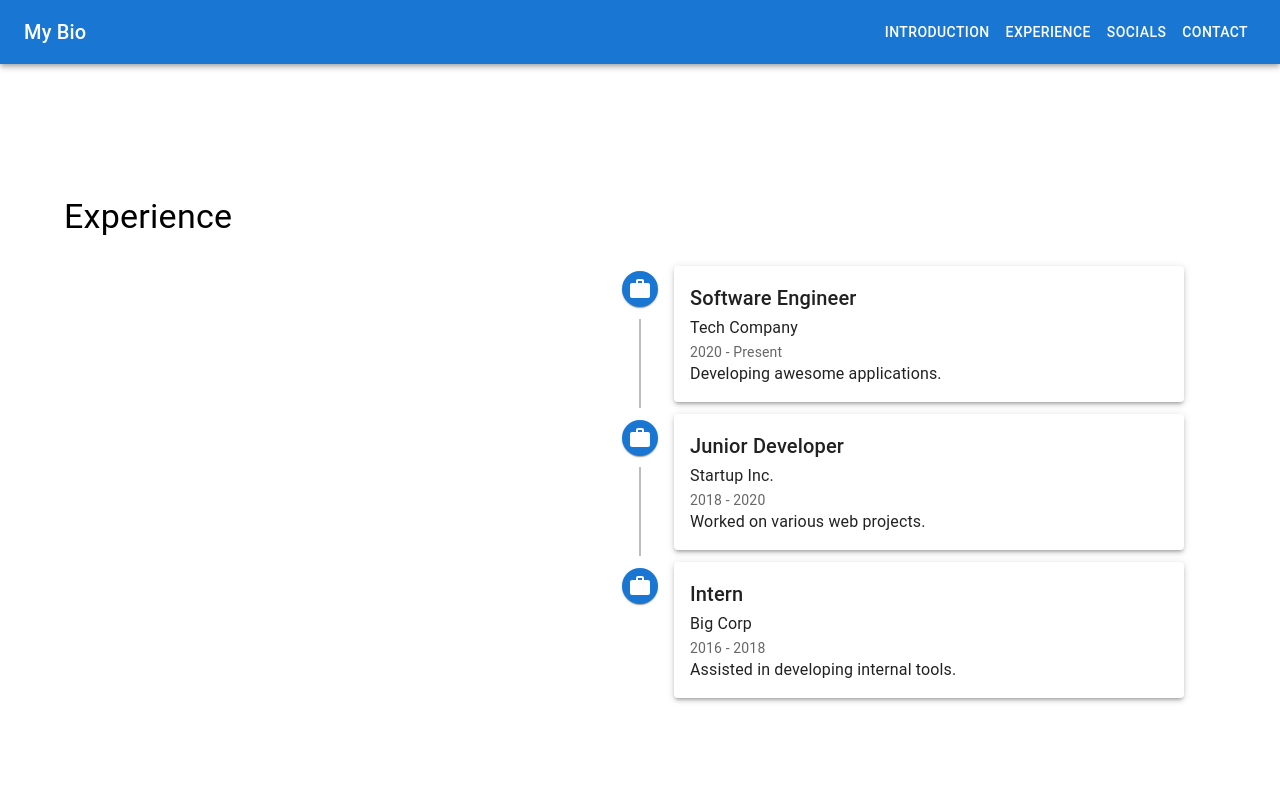
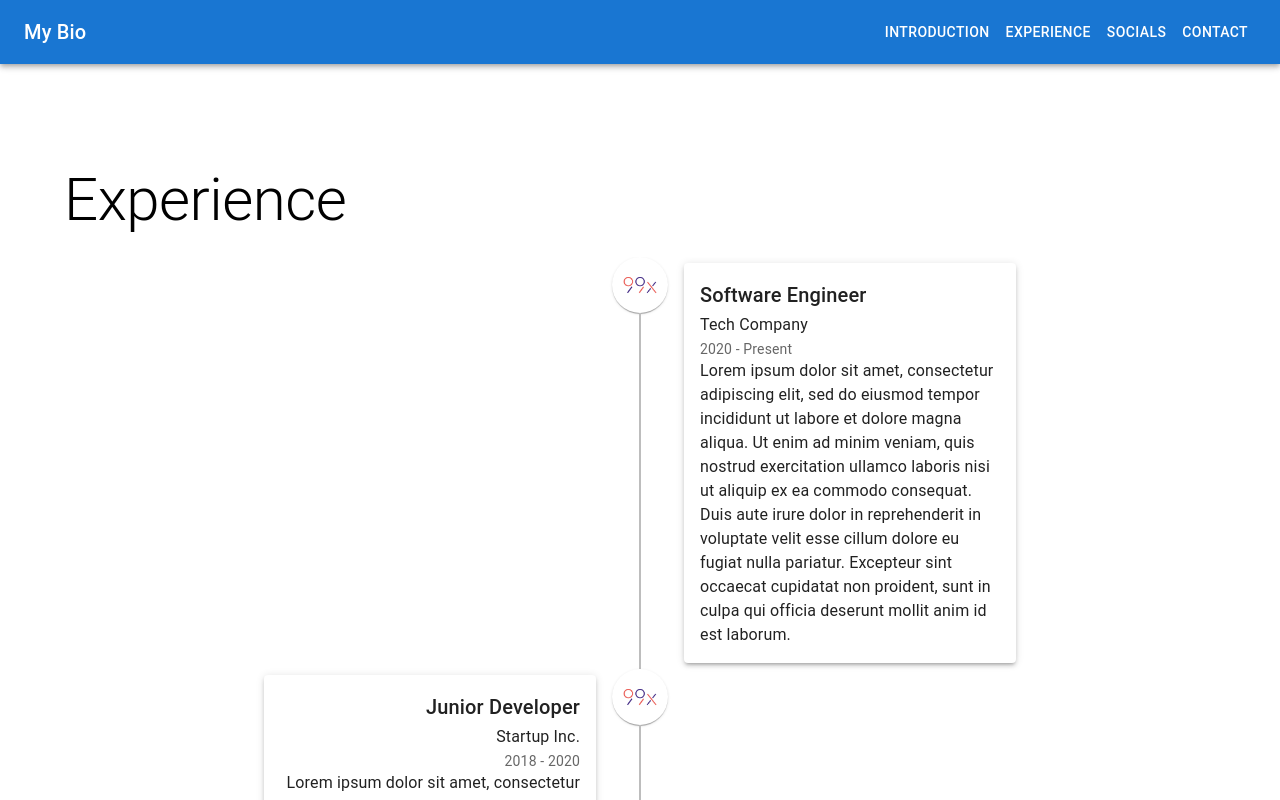
Before and after one commit to isuru117/portfolio, a React (Create React App) app: page /experience in a window 1280 px wide. Shown: the top 800 px of the page. Built offline with nearby package versions, Linux system fonts and the light colour scheme.

Commit message:
add scroll container with snapping

```diff
--- a/src/components/Experience/Experience.tsx
+++ b/src/components/Experience/Experience.tsx
@@ -1,53 +1,87 @@
 import React from 'react';
-import { Container, Typography, Paper } from '@mui/material';
-import WorkIcon from '@mui/icons-material/Work';
+import { Container, Typography, Paper, Box } from '@mui/material';
 import { TimelineItem, TimelineSeparator, TimelineDot, TimelineConnector, TimelineContent, Timeline } from '@mui/lab';
+import logo_99x from '../../assets/logos/99x.png';
 
 const experiences = [
     {
         date: '2020 - Present',
         title: 'Software Engineer',
         company: 'Tech Company',
-        description: 'Developing awesome applications.',
+        description: 'Lorem ipsum dolor sit amet, consectetur adipiscing elit, sed do eiusmod tempor incididunt ut labore et dolore magna aliqua. Ut enim ad minim veniam, quis nostrud exercitation ullamco laboris nisi ut aliquip ex ea commodo consequat. Duis aute irure dolor in reprehenderit in voluptate velit esse cillum dolore eu fugiat nulla pariatur. Excepteur sint occaecat cupidatat non proident, sunt in culpa qui officia deserunt mollit anim id est laborum.',
+        icon: logo_99x
     },
     {
         date: '2018 - 2020',
         title: 'Junior Developer',
         company: 'Startup Inc.',
-        description: 'Worked on various web projects.',
+        description: 'Lorem ipsum dolor sit amet, consectetur adipiscing elit, sed do eiusmod tempor incididunt ut labore et dolore magna aliqua. Ut enim ad minim veniam, quis nostrud exercitation ullamco laboris nisi ut aliquip ex ea commodo consequat. Duis aute irure dolor in reprehenderit in voluptate velit esse cillum dolore eu fugiat nulla pariatur. Excepteur sint occaecat cupidatat non proident, sunt in culpa qui officia deserunt mollit anim id est laborum.',
+        icon: logo_99x
     },
     {
         date: '2016 - 2018',
         title: 'Intern',
         company: 'Big Corp',
         description: 'Assisted in developing internal tools.',
+        icon: logo_99x
+    },
+    {
+        date: '2016 - 2018',
+        title: 'Intern',
+        company: 'Big Corp',
+        description: 'Assisted in developing internal tools.',
+        icon: logo_99x
     },
 ];
 
 const Experience: React.FC = () => {
 
     return (
-        <Container sx={
-            {
-                maxHeight: '80vh',
-                overflowY: 'auto',
-                marginTop: 2,
-                padding: 2
-            }}>
-            <Typography variant="h4" component="h1" gutterBottom>
+        <Container sx={{ height: '100vh', display: 'flex', flexDirection: 'column', overflow: 'hidden' }}>
+            <Typography variant="h2" gutterBottom>
                 Experience
             </Typography>
-            <Timeline>
+            <Box sx={{
+                flexGrow: 1,
+                overflowY: 'auto',
+                padding: 2,
+                scrollSnapType: 'y mandatory',
+                scrollBehavior: 'smooth',  // Enable smooth scrolling
+                '&::-webkit-scrollbar': { display: 'none' },
+                scrollbarWidth: 'none',
+            }}>
+                <Timeline position="alternate">
                     {experiences.map((experience, index) => (
-                    <TimelineItem key={index}>
+                        <TimelineItem
+                            key={index}
+                            sx={{
+                                scrollSnapAlign: 'start',
+                            }}
+                        >
                             <TimelineSeparator>
-                            <TimelineDot color="primary">
-                                <WorkIcon />
-                            </TimelineDot>
+                                <Box
+                                    component="span"
+                                    sx={{
+                                        width: 56,
+                                        height: 56,
+                                        borderRadius: '50%',
+                                        bgcolor: 'background.paper',
+                                        display: 'flex',
+                                        alignItems: 'center',
+                                        justifyContent: 'center',
+                                        boxShadow: 1,
+                                    }}
+                                >
+                                    <img
+                                        src={experience.icon}
+                                        alt={`${experience.company} logo`}
+                                        style={{ width: 40, height: 40, borderRadius: '50%' }}
+                                    />
+                                </Box>
                                 {index < experiences.length - 1 && <TimelineConnector />}
                             </TimelineSeparator>
-                        <TimelineContent>
-                            <Paper elevation={3} sx={{ padding: 2 }}>
+                            <TimelineContent sx={{ display: 'flex', justifyContent: index % 2 === 0 ? 'flex-start' : 'flex-end' }}>
+                                <Paper elevation={3} sx={{ p: 2, maxWidth: '300px' }}>
                                     <Typography variant="h6" component="h1">
                                         {experience.title}
                                     </Typography>
@@ -63,7 +97,8 @@ const Experience: React.FC = () => {
                         </TimelineItem>
                     ))}
                 </Timeline>
-        </Container >
+            </Box>
+        </Container>
     );
 };
 
```
Also changed, not shown: src/assets/logos/99x.png (added). Lines whose indentation alone changed are shown as unchanged.
